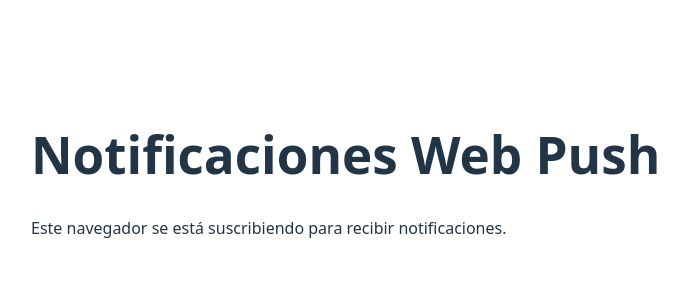
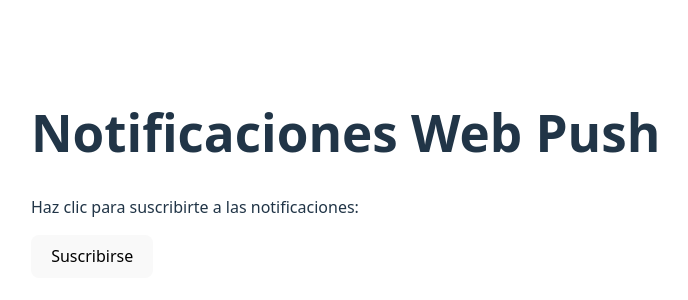
Before and after one commit to Candecano/API-Mesa-de-examen, a React (Vite) app in the folder frontend/: page / in a window 1280 px wide. Shown: the part 226-526 px from the top of the page, without its empty margins (1-689 px from the left). Built offline with nearby package versions, Linux system fonts and the light colour scheme.

Commit message:
boton sub

```diff
--- a/frontend/src/App.tsx
+++ b/frontend/src/App.tsx
@@ -1,22 +1,27 @@
-import { useEffect } from "react";
+import { useEffect, useState } from "react";
 
 const clavePublica = "BNtSA1NGMwZYO_1ajvn9UQM7QoPlB5ECCHlPGBTorlFngtKG-GEyk1xeh60GeFzP7zH9rIusN02_MpZ1Jg6iSZo";
 
 function App() {
+  const [registro, setRegistro] = useState<ServiceWorkerRegistration | null>(null);
+  const [suscrito, setSuscrito] = useState(false);
+
   useEffect(() => {
     if ("serviceWorker" in navigator && "PushManager" in window) {
       navigator.serviceWorker
         .register("/sw.js")
         .then((reg) => {
           console.log("Service Worker registrado", reg);
-          suscribirse(reg);
+          setRegistro(reg);
         })
         .catch((err) => console.error("Error registrando SW:", err));
     }
   }, []);
 
-  const suscribirse = async (reg: ServiceWorkerRegistration) => {
-    const subscription = await reg.pushManager.subscribe({
+  const suscribirse = async () => {
+    if (!registro) return;
+
+    const subscription = await registro.pushManager.subscribe({
       userVisibleOnly: true,
       applicationServerKey: urlBase64ToUint8Array(clavePublica),
     });
@@ -28,19 +33,28 @@ function App() {
       headers: { "Content-Type": "application/json" },
       body: JSON.stringify(subscription),
     });
+
+    setSuscrito(true);
   };
 
   const urlBase64ToUint8Array = (base64String: string): Uint8Array => {
     const padding = "=".repeat((4 - (base64String.length % 4)) % 4);
-    const base64 = (base64String + padding).replace(/-/g, "+").replace(/\//g, "/");
+    const base64 = (base64String + padding).replace(/-/g, "+").replace(/_/g, "/");
     const rawData = window.atob(base64);
-    return Uint8Array.from([...rawData].map(char => char.charCodeAt(0)));
+    return Uint8Array.from([...rawData].map((char) => char.charCodeAt(0)));
   };
 
   return (
     <div style={{ padding: "2rem" }}>
       <h1>Notificaciones Web Push</h1>
-      <p>Este navegador se está suscribiendo para recibir notificaciones.</p>
+      {!suscrito ? (
+        <>
+          <p>Haz clic para suscribirte a las notificaciones:</p>
+          <button onClick={suscribirse}>Suscribirse</button>
+        </>
+      ) : (
+        <p>¡Ya estás suscrito a las notificaciones!</p>
+      )}
     </div>
   );
 }
```
